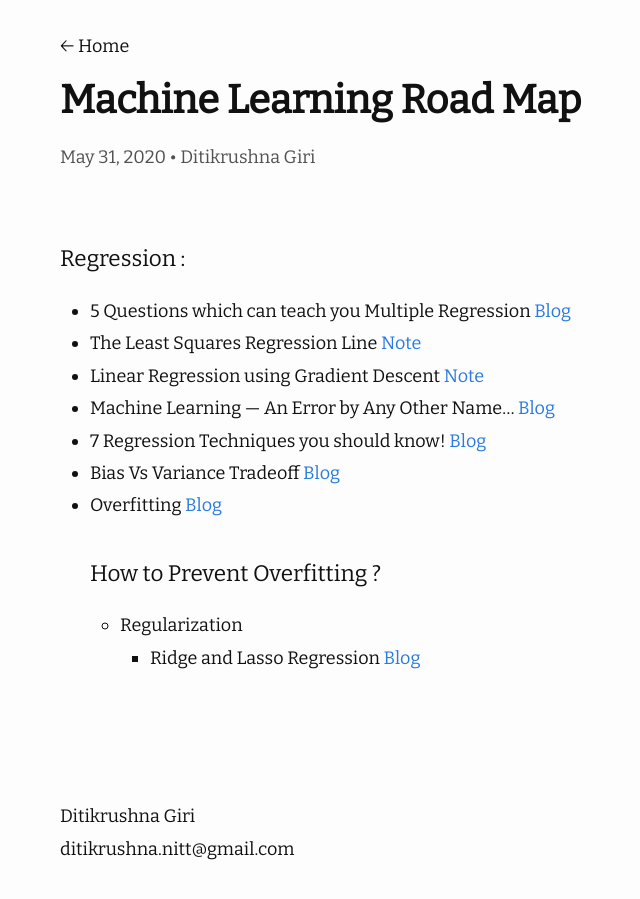
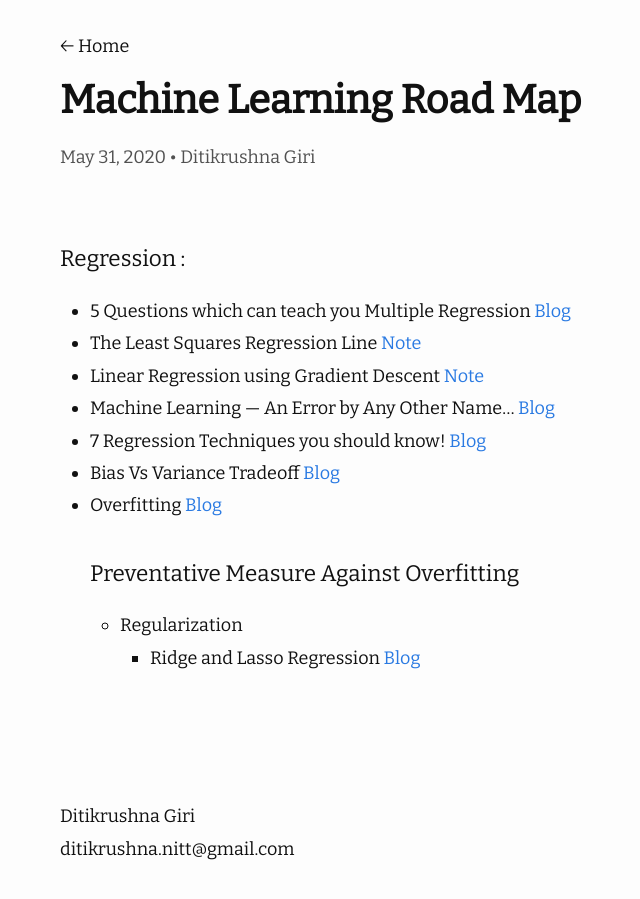
Before and after one commit to ditikrushna/eNotes, a Jekyll site: the page built from _posts/2020-05-31-Machine Learning Road Map.md, in a window 1280 px wide. Shown: the whole page, without its empty margins (210-850 px from the left). Built offline with Jekyll 4.4.1, drawn with Linux system fonts in a browser that asks for light colours; nearby versions of some CDN libraries.

Commit message:
Update 2020-05-31-Machine Learning Road Map.md

```diff
--- a/_posts/2020-05-31-Machine Learning Road Map.md
+++ b/_posts/2020-05-31-Machine Learning Road Map.md
@@ -14,6 +14,6 @@ author: "Ditikrushna Giri"
 - 7 Regression Techniques you should know! [Blog](https://www.analyticsvidhya.com/blog/2015/08/comprehensive-guide-regression/?utm_source=blog&utm_medium=RideandLassoRegressionarticle)
 - Bias Vs Variance Tradeoff [Blog](https://elitedatascience.com/bias-variance-tradeoff)
 - Overfitting [Blog](https://elitedatascience.com/overfitting-in-machine-learning)
-#### How to Prevent Overfitting ?
+#### Preventative Measure Against Overfitting
   - Regularization
      - Ridge and Lasso Regression [Blog](https://www.analyticsvidhya.com/blog/2016/01/ridge-lasso-regression-python-complete-tutorial/)
```
